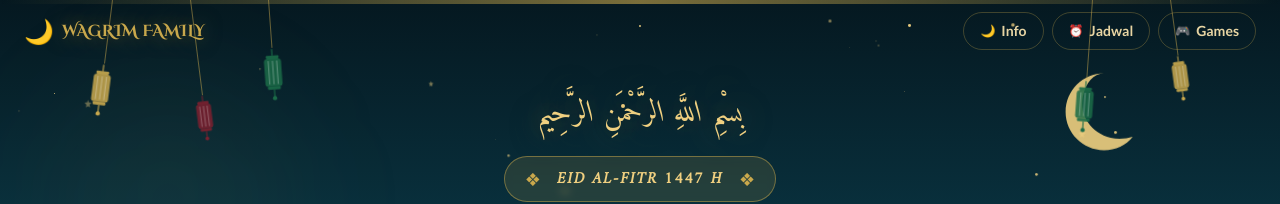
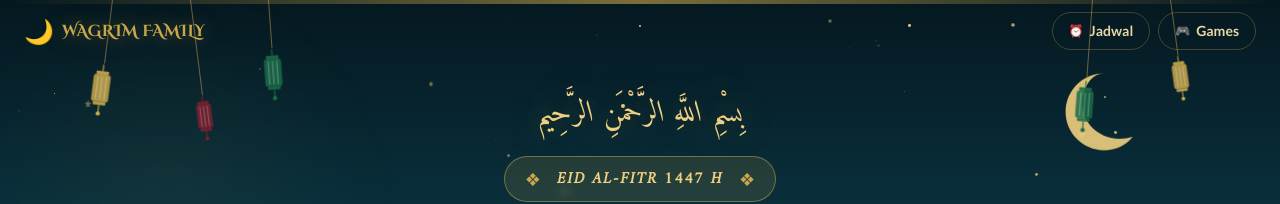
Before and after one commit to workplanhafidzkahamdany-alt/family-gathering, a Next.js app: page / in a window 1280 px wide. Shown: the top 204 px of the page. Built offline with nearby package versions, Linux system fonts and the light colour scheme.

Commit message:
feat: update navbar

```diff
--- a/src/components/Navbar.tsx
+++ b/src/components/Navbar.tsx
@@ -2,7 +2,7 @@
 import { useState, useEffect } from "react";
 
 const navLinks = [
-  { href: "#info", label: "Info", icon: "🌙" },
+  // { href: "#info", label: "Info", icon: "🌙" },
   { href: "#rundown", label: "Jadwal", icon: "⏰" },
   { href: "#games", label: "Games", icon: "🎮" },
   // { href: "#team", label: "Panitia", icon: "👥" },
```
